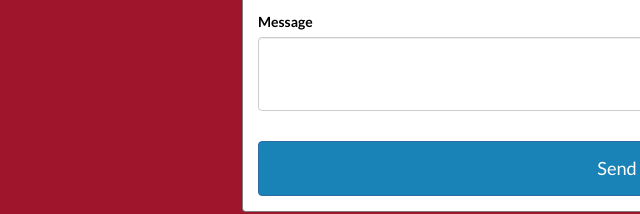
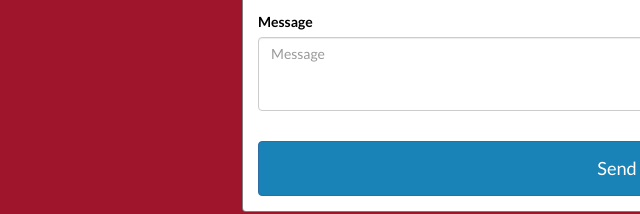
Before and after one commit to kiwidan/dawnspeakers, a plain HTML site: page index.html in a window 1280 px wide. Shown: the part 1908-2122 px from the top of the page, 23-663 px from the left. Drawn offline with nearby package versions, Linux system fonts and the light colour scheme.

Commit message:
Added placeholder for message form field. It's bedtime now

```diff
--- a/index.html
+++ b/index.html
@@ -133,7 +133,7 @@
                         </div>
                         <div class="form-group">
                             <label for="form-message">Message</label>
-                            <textarea class="form-control" rows="3" id="form-message"></textarea>
+                            <textarea class="form-control" rows="3" id="form-message" placeholder="Message"></textarea>
                         </div>
                         <div class="form-group clearfix">
                             <div class="g-recaptcha" data-sitekey="6LfOuxIUAAAAAPL5Q1V8QSMewAU5bdimtwO0ZA1g"></div>
```
